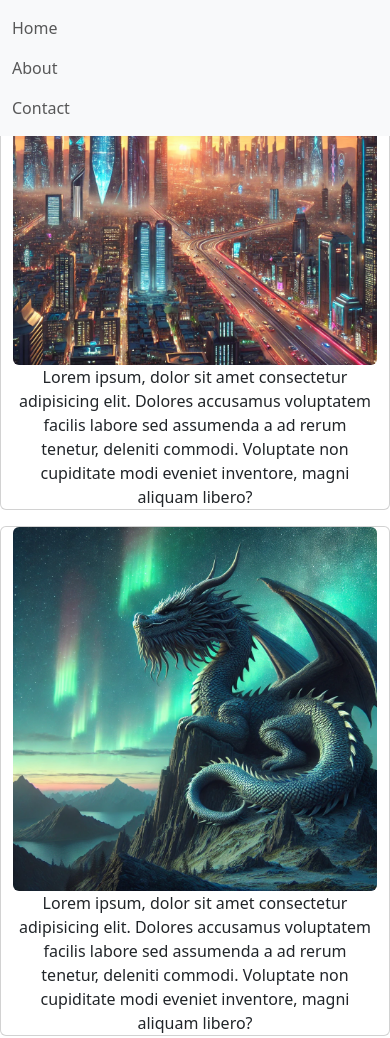
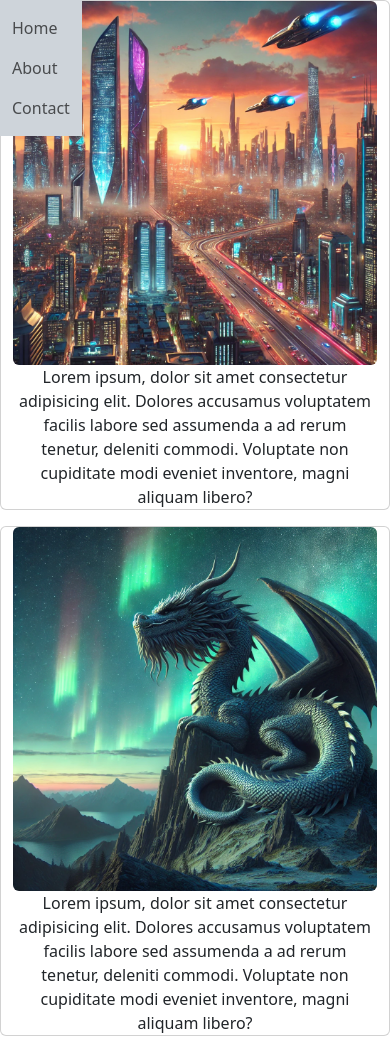
Before and after one commit to JackBadeaux/bootstrap-projects, a plain HTML site: page Day 1 Setting Up Bootstrap and Understanding the Grid System/problem 6/index,.html in a window 390 px wide. Shown: the top 1038 px of the page. Drawn offline with nearby package versions, Linux system fonts and the light colour scheme.

Commit message:
finshed prob 6

```diff
--- a/Day 1 Setting Up Bootstrap and Understanding the Grid System/problem 6/css/style.css
+++ b/Day 1 Setting Up Bootstrap and Understanding the Grid System/problem 6/css/style.css
@@ -1,5 +1,5 @@
 @media (max-width: 991px) {
-    .navbar {
+    nav {
         position: fixed !important;
         top: 0;
         left: 0;
--- a/Day 1 Setting Up Bootstrap and Understanding the Grid System/problem 6/index,.html
+++ b/Day 1 Setting Up Bootstrap and Understanding the Grid System/problem 6/index,.html
@@ -12,7 +12,7 @@
 
 <body>
     <header>
-        <nav class="navbar navbar-expand-lg bg-body-tertiary col-md-3" >
+        <nav class="navbar navbar-expand-lg bg-dark-subtle col-md-3 w-auto" >
             <div class="container-fluid">
                 <ul class="navbar-nav">
                     <li class="nav-item"><a class="nav-link" href="#">Home</a></li>
```
